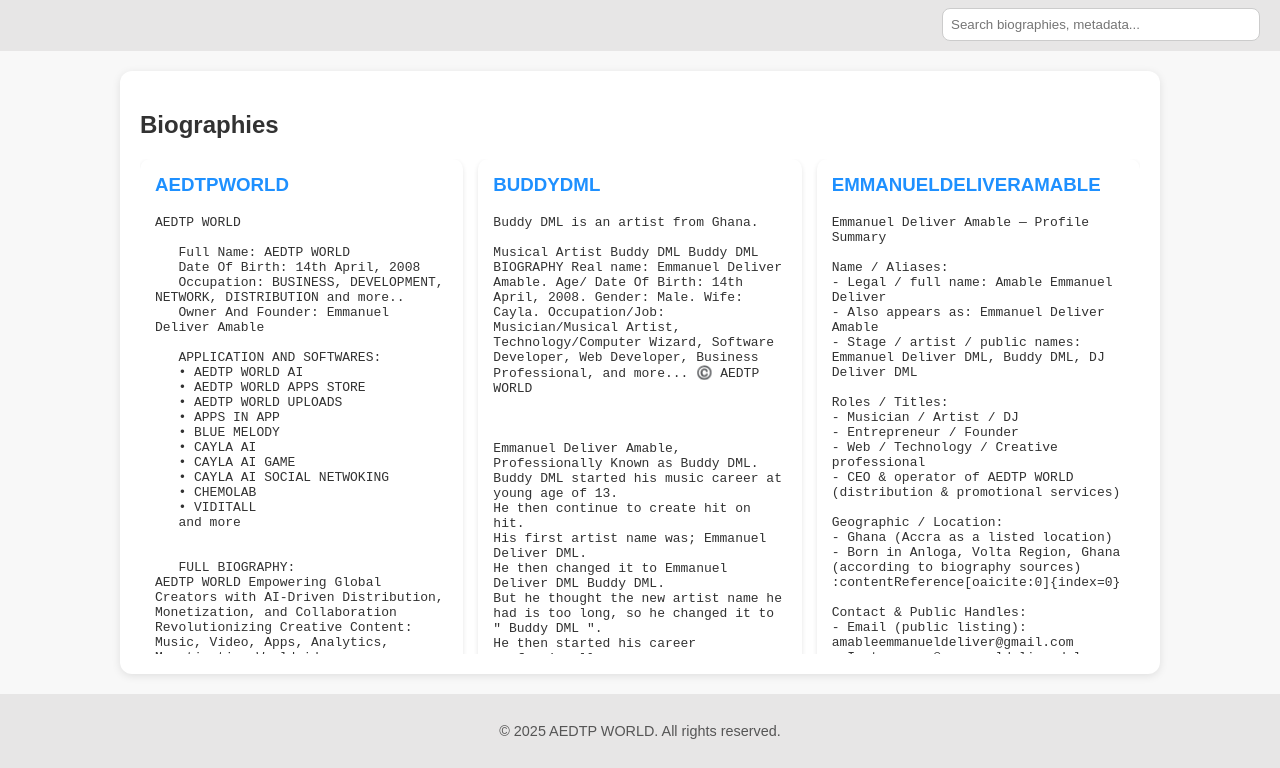
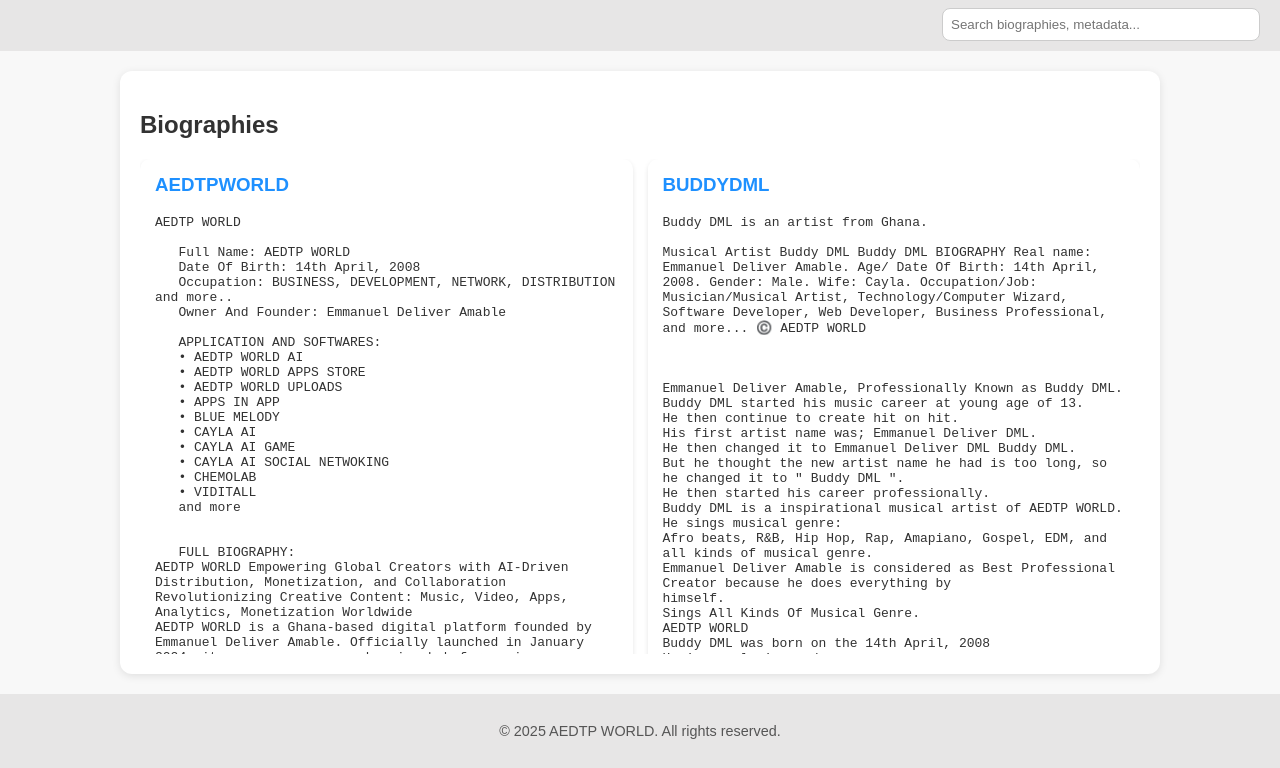
Before and after one commit to aedtpworldteam/biography, a plain HTML site: page index.html in a window 1280 px wide. Shown: the part 82-850 px from the top of the page. Drawn offline with Linux system fonts and the light colour scheme.

Commit message:
Update styles.css

```diff
--- a/styles.css
+++ b/styles.css
@@ -93,9 +93,23 @@ main {
 .bio-list {
   display: grid;
   gap: 15px;
-  grid-template-columns: repeat(auto-fit, minmax(250px, 1fr));
+  grid-template-columns: 1fr; /* Default: single column */
   overflow-y: auto;
   padding-bottom: 20px;
+}
+
+/* 2 columns for medium-to-large screens */
+@media (min-width: 900px) {
+  .bio-list {
+    grid-template-columns: repeat(2, 1fr);
+  }
+}
+
+/* 3 columns for extra-wide screens */
+@media (min-width: 1400px) {
+  .bio-list {
+    grid-template-columns: repeat(3, 1fr);
+  }
 }
 
 .bio-card {
@@ -120,6 +134,7 @@ main {
   white-space: pre-wrap;
   word-wrap: break-word;
 }
+
 
 /* ===== FOOTER ===== */
 footer {
```
